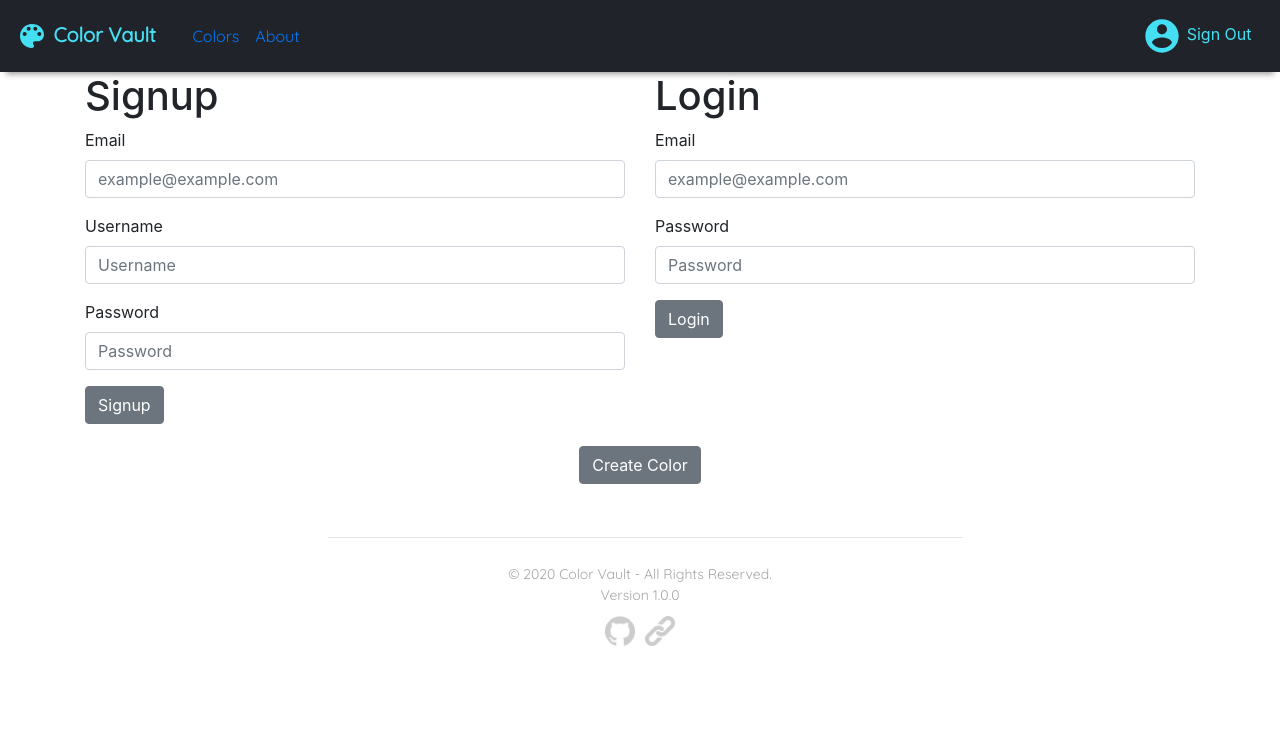
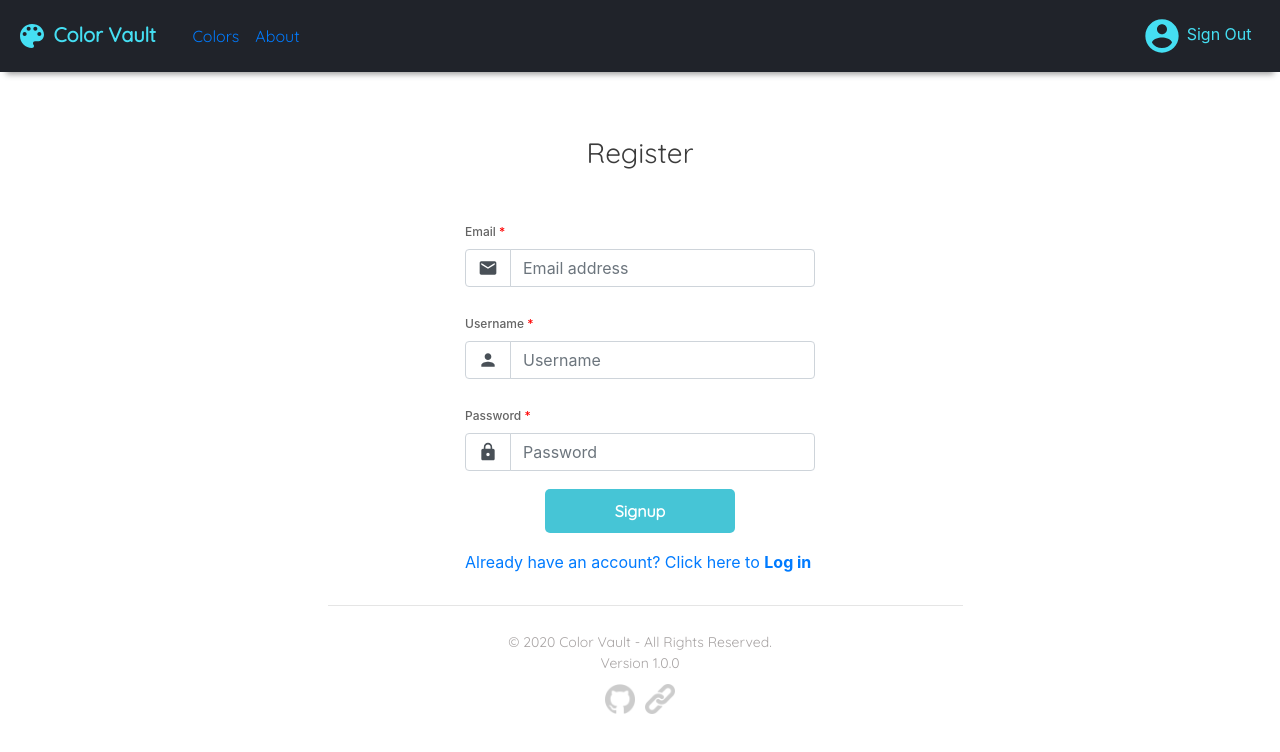
Before and after one commit to Chase00/ColorVault, a React (Create React App) app: page /signup in a window 1280 px wide. Shown: the top 752 px of the page. Built offline with nearby package versions, Linux system fonts and the light colour scheme; no server answers.

Commit message:
Register & Login components
Separated register and login from auth to display as separate components

```diff
--- a/src/App.css
+++ b/src/App.css
@@ -11,6 +11,7 @@
     border: 0;
     display: inline-block;
     font-size: 16px;
+    margin: 5px 10px;
 }
 
 .button-main:hover {
--- a/src/App.js
+++ b/src/App.js
@@ -5,6 +5,9 @@ import Footer from './Components/Footer/Footer';
 import Auth from './Components/Auth/Auth';
 import ColorsIndex from './Components/Colors/ColorsIndex';
 import Home from './Components/Home/Home';
+import Register from './Components/Auth/Register';
+import Login from './Components/Auth/Login';
+
 import {
   BrowserRouter as Router,
   Route,
@@ -40,12 +43,15 @@ function App() {
       <Router>
       <Navbar token={sessionToken} clickLogout={clearToken}/>
       <Switch>
+              <Route exact path="/signup"><Register updateToken={updateToken}/></Route>
+              <Route exact path="/login"><Login updateToken={updateToken}/></Route>
+
               <Route exact path="/home"><Home /></Route>
               <Route exact path="/colors"><ColorsIndex token={sessionToken}/></Route>
               <Route exact path="/about"></Route>
         </Switch>
-        <Auth updateToken={updateToken}/>
-        <ColorsIndex token={sessionToken}/>
+        {/* <Auth updateToken={updateToken}/>
+        <ColorsIndex token={sessionToken}/> */}
       </Router>
       <Footer />
     </div>
--- /dev/null
+++ b/src/Components/Auth/Auth.css
@@ -0,0 +1,42 @@
+.auth-container {
+    padding-top: 5%;
+}
+
+.auth-title {
+    text-align: center;
+    color: #3b3b3b;
+    font-family: 'Quicksand', sans-serif;
+    padding-bottom: 5%;
+}
+
+Label {
+    font-size: 12px;
+    font-weight: 500;
+    color: #646464;
+    padding-top: 8%;
+}
+
+.user-button {
+    margin: 5%;
+    background-color: rgb(70, 197, 214);
+    color: white;
+    padding: 10px 70px;
+    border-radius: 5px;;
+    font-family: 'Quicksand', sans-serif;
+    font-weight: bold;
+    text-align: center;
+    text-decoration: none;
+    outline: 0;
+    border: 0;
+    display: inline-block;
+    font-size: 16px;
+}
+
+.user-button:hover {
+    background-color: rgb(65, 165, 179);
+    transition: 0.2s;
+}
+
+span.input-group-text{
+    background-color: transparent;
+}
--- a/src/Components/Auth/Login.js
+++ b/src/Components/Auth/Login.js
@@ -1,6 +1,13 @@
 import React, {useState} from 'react';
-import {Form, FormGroup, Label, Input, Button} from 'reactstrap';
+import {Form, FormGroup, Label, Input, Container, Row, Col, InputGroup, InputGroupAddon, InputGroupText} from 'reactstrap';
 import APIURL from '../../Helpers/enviroment';
+import {
+    Link,
+} from 'react-router-dom'
+
+import { MdEmail, MdLock } from 'react-icons/md';
+
+import './Auth.css'
 
 const Login = (props) => {
     const [email, setEmail] = useState('');
@@ -29,21 +36,32 @@ const Login = (props) => {
     }
 
     return(
-        <div>
-            <h1>Login</h1>
+        <Container className="auth-container">
+        <Row>
+            <Col md="4" />
+            <Col md="4">
+            <h3 class="auth-title">Log in to your account</h3>
             <Form onSubmit={handleSubmit}>
-                <FormGroup>
-                    <Label htmlFor="email">Email</Label>
+
+            <Label htmlFor="email">Email</Label>
+            <InputGroup>
+                <InputGroupAddon addonType="prepend">
+                <InputGroupText><MdEmail size={20}/></InputGroupText>
+                </InputGroupAddon>
                     <Input
                         name="email"
                         type="email"
-                        placeholder="example@example.com"
+                        placeholder="Email address"
                         required
                         value={email}
                         onChange={(e) => setEmail(e.target.value)} />
-                </FormGroup>
-                <FormGroup>
-                    <Label htmlFor="password">Password</Label>
+                </InputGroup>
+
+                <Label htmlFor="password">Password</Label>
+                <InputGroup>
+                <InputGroupAddon addonType="prepend">
+                <InputGroupText><MdLock size={20}/></InputGroupText>
+                </InputGroupAddon>
                     <Input
                         name="password"
                         type="password"
@@ -51,10 +69,16 @@ const Login = (props) => {
                         required
                         value={password}
                         onChange={(e) => setPassword(e.target.value)} />
-                </FormGroup>
-                <Button type="submit">Login</Button>
+                </InputGroup>
+
+                <div style={{textAlign: "center"}}>
+                    <button type="submit" class="user-button">Log In</button>
+                </div>
             </Form>
-        </div>
+            <Link to="/signup">Don't have an account? Click here to <b>Sign Up</b></Link>
+            </Col>
+        </Row>
+        </Container>
     )
 }
 
--- a/src/Components/Auth/Register.js
+++ b/src/Components/Auth/Register.js
@@ -1,6 +1,11 @@
 import React, {useState} from 'react';
-import {Form, FormGroup, Label, Input, Button} from 'reactstrap';
+import {Form, FormGroup, Label, Input, Button, Container, Row, Col, InputGroupAddon, InputGroup, InputGroupText} from 'reactstrap';
 import APIURL from '../../Helpers/enviroment';
+import {
+    Link,
+} from 'react-router-dom'
+import { MdPerson, MdLock, MdEmail } from 'react-icons/md';
+import './Auth.css';
 
 const Register = (props) => {
     const [email, setEmail] = useState('');
@@ -31,21 +36,32 @@ const Register = (props) => {
     }
 
     return(
-        <div>
-            <h1>Signup</h1>
+        <Container className="auth-container">
+        <Row>
+            <Col md="4" />
+            <Col md="4">
+            <h3 class="auth-title">Register</h3>
             <Form onSubmit={handleSubmit}>
-                <FormGroup>
-                    <Label htmlFor="email">Email</Label>
+            <Label htmlFor="email">Email <span style={{color: "red"}}>*</span></Label>
+            <InputGroup>
+                <InputGroupAddon addonType="prepend">
+                <InputGroupText><MdEmail size={20}/></InputGroupText>
+                </InputGroupAddon>
                 <Input
                     name="email"
                     type="email"
-                        placeholder="example@example.com"
+                    placeholder="Email address"
                     required
                     value={email}
-                        onChange={(e) => setEmail(e.target.value)} />
-                </FormGroup>
-                <FormGroup>
-                    <Label htmlFor="username">Username</Label>
+                    onChange={(e) => setEmail(e.target.value)}
+                />
+            </InputGroup>
+
+            <Label htmlFor="username" class="field-label">Username <span style={{color: "red"}}>*</span></Label>
+            <InputGroup>
+                <InputGroupAddon addonType="prepend">
+                <InputGroupText><MdPerson size={20}/></InputGroupText>
+                </InputGroupAddon>
                 <Input
                     name="username"
                     type="text"
@@ -54,9 +70,13 @@ const Register = (props) => {
                     minLength={3}
                     value={username}
                     onChange={(e) => setUsername(e.target.value)} />
-                </FormGroup>
-                <FormGroup>
-                    <Label htmlFor="password">Password</Label>
+            </InputGroup>
+
+            <Label htmlFor="password">Password <span style={{color: "red"}}>*</span></Label>
+            <InputGroup>
+                <InputGroupAddon addonType="prepend">
+                <InputGroupText><MdLock size={20}/></InputGroupText>
+                </InputGroupAddon>
                 <Input
                     name="password"
                     type="password"
@@ -65,10 +85,16 @@ const Register = (props) => {
                     minLength={3}
                     value={password}
                     onChange={(e) => setPassword(e.target.value)} />
-                </FormGroup>
-                <Button type="submit">Signup</Button>
+            </InputGroup>
+
+                <div style={{textAlign: "center"}}>
+                    <button type="submit" class="user-button">Signup</button>
+                </div>
             </Form>
-        </div>
+            <Link to="/login">Already have an account? Click here to <b>Log in</b></Link>
+        </Col>
+        </Row>
+        </Container>
     )
 }
 
--- a/src/Components/Home/Home.js
+++ b/src/Components/Home/Home.js
@@ -2,6 +2,9 @@ import React from 'react';
 import { Container, Row, Col, Button } from 'reactstrap';
 import './Home.css'
 import '../../App.css';
+import {
+    Link,
+  } from 'react-router-dom'
 const Home = () => {
     return (
         <Container className="home-container">
@@ -10,7 +13,8 @@ const Home = () => {
                     <h1>Color Vault</h1>
                     <h2>Store your colors with ease.</h2>
                     <p>Providing a free and easy solution for keeping track of your digital color codes. Whether you're a graphic designer working on the next eye-catching ad or web designer creating a new site layout, this product is for you!</p>
-                    <button class="button-main">Sign Up</button> <button class="button-secondary">Log In</button>
+                    <Link to="/signup"><button class="button-main">Sign Up</button></Link>
+                    <Link to="/login"><button class="button-secondary">Log in</button></Link>
                 </Col>
                 <Col md="6" >
                 <img class="color-book" src="/images/colorbook.svg" alt="color book"></img>
```
Lines whose indentation alone changed are shown as unchanged.
